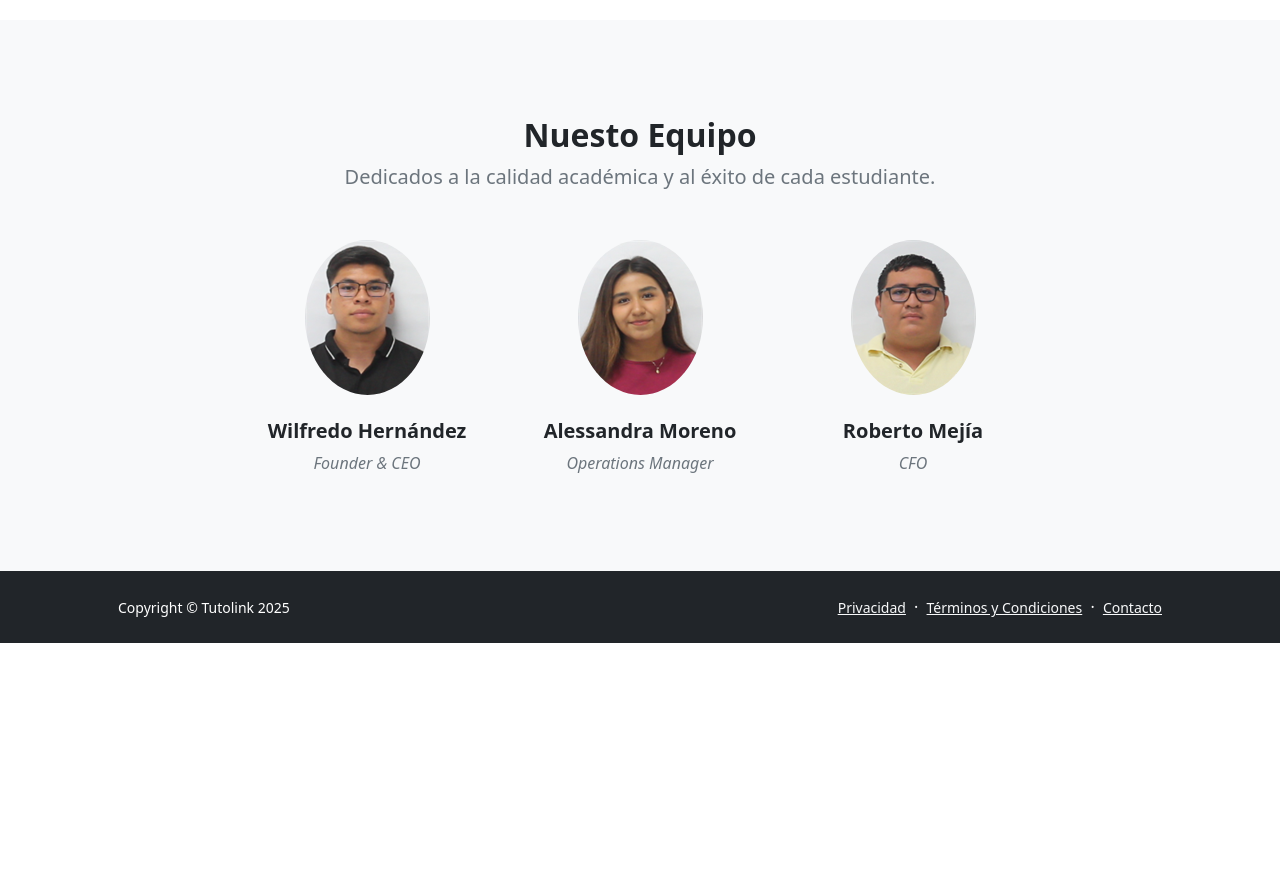
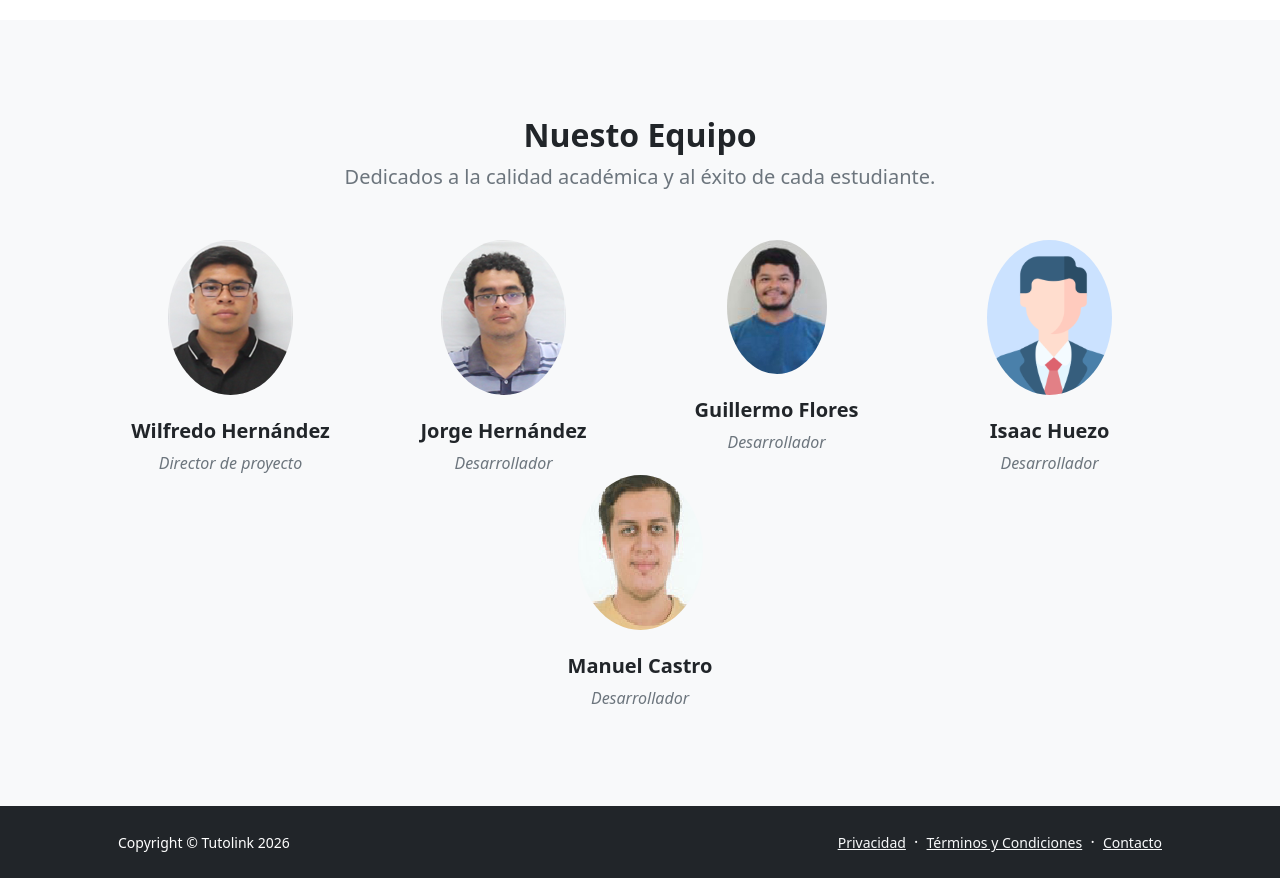
Before and after one commit to Vidal3026/PROYECTOINS, a PHP site: page /about.php in a window 1280 px wide. Shown: the part 2176-3054 px from the top of the page. Before the commit the page ends 2819 px from the top, so only its background shows below. Run offline with PHP 8.4, Linux system fonts and the light colour scheme.

Commit message:
correciones

```diff
--- a/Includes/db.php
+++ b/Includes/db.php
@@ -1,8 +1,9 @@
+
 <?php
 //Datos de conexión a la base de datos
 $host = "localhost";
-$usuario = "wilfredo"; //usuario de MySQL
-$password = "wilfredo3026"; //contraseña de MySQL
+$usuario = "root"; //usuario de MySQL
+$password = ""; //contraseña de MySQL
 $base_datos = "tutolink"; //nombre de la base
 
 try
--- a/Includes/footer.php
+++ b/Includes/footer.php
@@ -1,7 +1,7 @@
 <footer class="bg-dark py-4 mt-auto">
     <div class="container px-5">
         <div class="row align-items-center justify-content-between flex-column flex-sm-row">
-            <div class="col-auto"><div class="small m-0 text-white">Copyright &copy; Tutolink 2025</div></div>
+            <div class="col-auto"><div class="small m-0 text-white">Copyright &copy; Tutolink 2026</div></div>
                     <div class="col-auto">
                         <a class="link-light small" href="#!">Privacidad</a>
                         <span class="text-white mx-1">&middot;</span>
--- a/about.php
+++ b/about.php
@@ -69,21 +69,35 @@
                             <div class="text-center">
                                 <img class="img-fluid rounded-circle mb-4 px-4" src="assets/img/wi.jpeg" alt="perfil" />
                                 <h5 class="fw-bolder">Wilfredo Hernández</h5>
-                                <div class="fst-italic text-muted">Founder &amp; CEO</div>
+                                <div class="fst-italic text-muted">Director de proyecto </div>
                             </div>
                         </div>
                         <div class="col mb-5 mb-5 mb-xl-0">
                             <div class="text-center">
-                                <img class="img-fluid rounded-circle mb-4 px-4" src="assets/img/al.jpeg" alt="perfil" />
-                                <h5 class="fw-bolder">Alessandra Moreno</h5>
-                                <div class="fst-italic text-muted">Operations Manager</div>
+                                <img class="img-fluid rounded-circle mb-4 px-4" src="assets/img/jorge.png" alt="perfil" />
+                                <h5 class="fw-bolder">Jorge Hernández</h5>
+                                <div class="fst-italic text-muted">Desarrollador</div>
                             </div>
                         </div>
                         <div class="col mb-5 mb-5 mb-sm-0">
                             <div class="text-center">
-                                <img class="img-fluid rounded-circle mb-4 px-4" src="assets/img/cho.jpg" alt="perfil" />
-                                <h5 class="fw-bolder">Roberto Mejía</h5>
-                                <div class="fst-italic text-muted">CFO</div>
+                                <img class="img-fluid rounded-circle mb-4 px-4" src="assets/img/guille.png" alt="perfil" />
+                                <h5 class="fw-bolder">Guillermo Flores</h5>
+                                <div class="fst-italic text-muted">Desarrollador</div>
+                            </div>
+                        </div>
+                        <div class="col mb-5 mb-5 mb-xl-0">
+                            <div class="text-center">
+                                <img class="img-fluid rounded-circle mb-4 px-4" src="assets/img/equipo_placeholder.png" alt="perfil" />
+                                <h5 class="fw-bolder">Isaac Huezo</h5>
+                                <div class="fst-italic text-muted">Desarrollador</div>
+                            </div>
+                        </div>
+                        <div class="col mb-5 mb-5 mb-xl-0">
+                            <div class="text-center">
+                                <img class="img-fluid rounded-circle mb-4 px-4" src="assets/img/manuel.png" alt="perfil" />
+                                <h5 class="fw-bolder">Manuel Castro</h5>
+                                <div class="fst-italic text-muted">Desarrollador</div>
                             </div>
                         </div>
                     </div>
```
Also changed, not shown: assets/img/al.jpeg (deleted), assets/img/cho.jpg (deleted), assets/img/equipo_placeholder.png (added), assets/img/guille.png (added), assets/img/jorge.png (added), assets/img/manuel.png (added), 1 other file.
